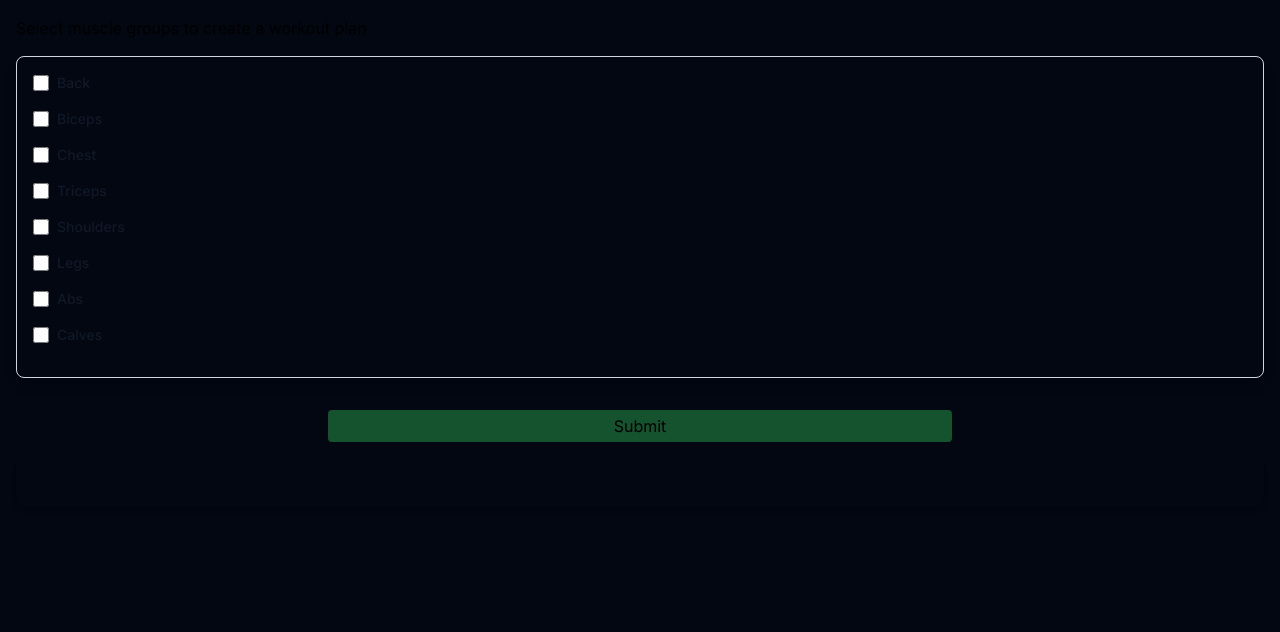
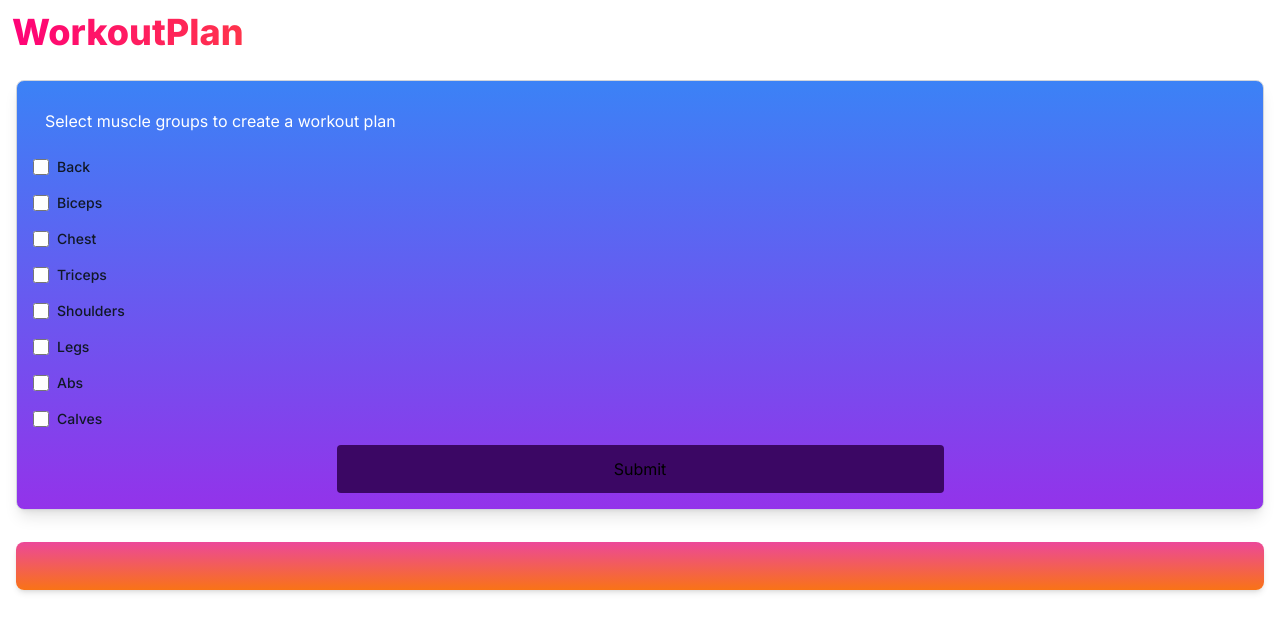
Before and after one commit to alexlitocortez/gemini, a Next.js app: page / in a window 1280 px wide. Shown: the top 632 px of the page. Built offline with nearby package versions, Linux system fonts and the light colour scheme; no server answers.

Commit message:
added background gradient and header

```diff
--- a/src/app/globals.css
+++ b/src/app/globals.css
@@ -25,6 +25,12 @@
       rgb(var(--background-end-rgb))) rgb(var(--background-start-rgb));
 }
 
+.gradient-text {
+  background: linear-gradient(90deg, #ff007a, #ff8800, #ff007a);
+  -webkit-background-clip: text;
+  -webkit-text-fill-color: transparent;
+}
+
 @layer utilities {
   .text-balance {
     text-wrap: balance;
--- a/src/app/page.tsx
+++ b/src/app/page.tsx
@@ -36,7 +36,7 @@
   const prompt = "Give me a workout for biceps";
   const [genText, setGenText] = useState<string[]>([]);
   const [checkboxes, setCheckboxes] = useState<CheckboxState>(initialCheckboxState);
-  const [loading, setLoading] = useState<boolean>(false); // Add loading state
+  const [loading, setLoading] = useState<boolean>(false);
 
   const handleCheckboxChange = (event: ChangeEvent<HTMLInputElement>) => {
     const { id, checked } = event.target;
@@ -98,11 +98,13 @@
   }
 
   return (
-    <div className="min-h-screen flex flex-col bg-gray-950">
+    <div className="min-h-screen flex flex-col bg-white justify-center">
+      <h1 className="gradient-text text-4xl p-3 font-extrabold">WorkoutPlan</h1>
       <main className="flex-1 container mx-auto p-4">
         <div className="grid grid-cols-1 md:grid-cols-1 lg:grid-cols-1 gap-4">
-          <h1>Select muscle groups to create a workout plan</h1>
-          <div className="flex flex-col items-start mb-4 p-4 border border-gray-300 rounded-lg shadow-lg">
+          <div className="flex flex-col mb-4 p-4 border border-gray-300 rounded-lg shadow-lg bg-gradient-to-b from-blue-500 to-purple-600">
+            <h3 className="text-white p-3 mb-3">Select muscle groups to create a workout plan</h3>
+            <div>
               {Object.keys(checkboxes).map((key) => (
                 <div key={key} className="flex items-center mb-4">
                   <input
@@ -119,9 +121,11 @@
               ))}
             </div>
             <div className="flex justify-center">
-            <button className="p-1 rounded transition-transform transform hover:scale-105 bg-green-900 lg:w-1/2" onClick={() => fetchData()}>Submit</button>
+              <button className="p-3 rounded transition-transform transform hover:scale-105 bg-purple-950 lg:w-1/2" onClick={() => fetchData()}>Submit</button>
             </div>
-          <div className="p-6 rounded-lg shadow-md bg-gray-950">
+          </div>
+
+          <div className="p-6 rounded-lg shadow-md bg-gradient-to-b from-pink-500 to-orange-500">
             {loading ? (
               <div className="flex justify-center">
                 <Puff
```
Lines whose indentation alone changed are shown as unchanged.
